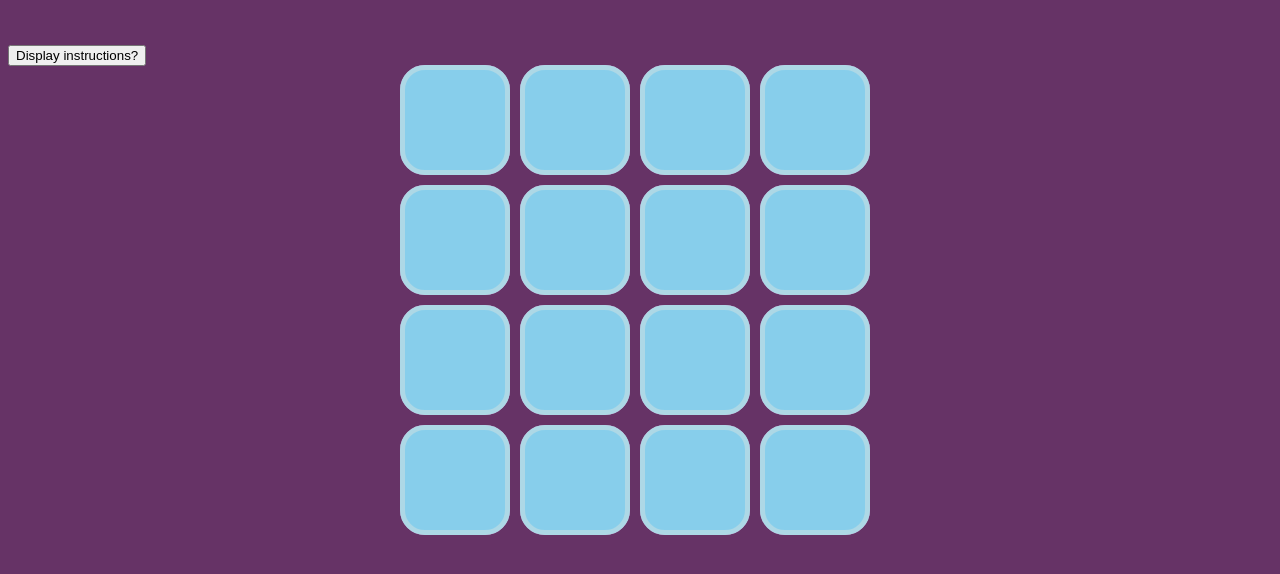
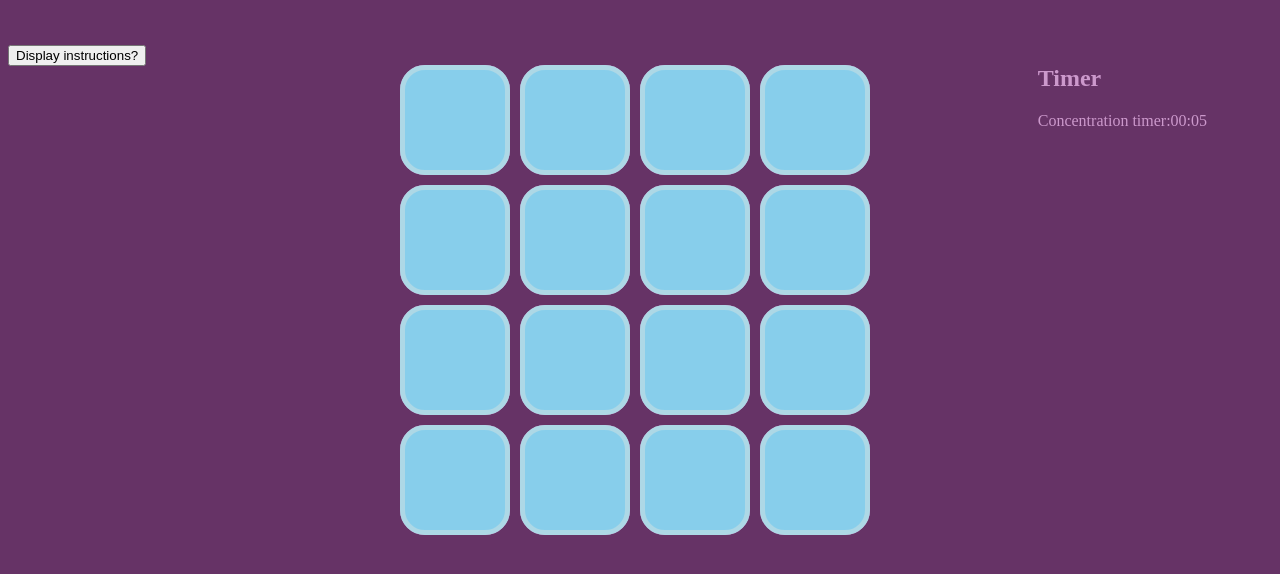
Before and after one commit to tylercrosse/project1-1, a plain HTML site: page index.html in a window 1280 px wide. Shown: the part 106-680 px from the top of the page. Drawn offline with Linux system fonts and the light colour scheme.

Commit message:
added timer

```diff
--- a/conc-script.js
+++ b/conc-script.js
@@ -7,6 +7,8 @@ concentration = {
   theme: "shapes",
   numCards: 16,
   numSymbols: 8,
+  minutes: 00,
+  seconds: 00,
 
   initialize: function() {
     console.log("Beginning game");
@@ -22,6 +24,7 @@ concentration = {
     this.activeCard = undefined;
     this.matches = 0;
     this.busy = false;
+    this.timer();
     this.instructions();
     this.populateCards();
     this.shuffleCards();
@@ -39,6 +42,36 @@ concentration = {
         instText.style.visibility = "visible";
       }
     })
+  },
+
+  //set the timer!
+  timer: function() {
+
+    seconds = 00;
+    minutes = 00;
+    var appendSeconds = document.querySelector(".seconds");
+    var appendMinutes = document.querySelector(".minutes");
+    var cInterval = setInterval(startTimer, 1000);
+    function startTimer() {
+      if (concentration.matches==concentration.numSymbols){
+        console.log("It took you " + minutes + " minutes and " + seconds + " seconds!");
+        clearInterval(cInterval);
+      }
+      seconds++;
+      if (seconds < 10) {
+        appendSeconds.innerHTML = "0" + seconds;
+        appendMinutes.innerHTML = "00"
+      }
+      else if (seconds < 60) {
+        appendSeconds.innerHTML = seconds;
+      }
+      else if (seconds > 60) {
+        minutes++;
+        appendMinutes.innerHTML = "0" + minutes;
+        seconds = 0;
+        appendSeconds.innerHTML = "00";
+      }
+    }
   },
 
   //create the deck
--- a/index.html
+++ b/index.html
@@ -21,6 +21,10 @@
       </div>
     </div>
     <div class="column column-2">
+      <div class="timer">
+        <h2>Timer</h2>
+        <p>Concentration timer:<span class="minutes"></span>:<span class="seconds"></span></p>
+      </div>
     </div>
   </div>
   <script src="conc-script.js"></script>
```
